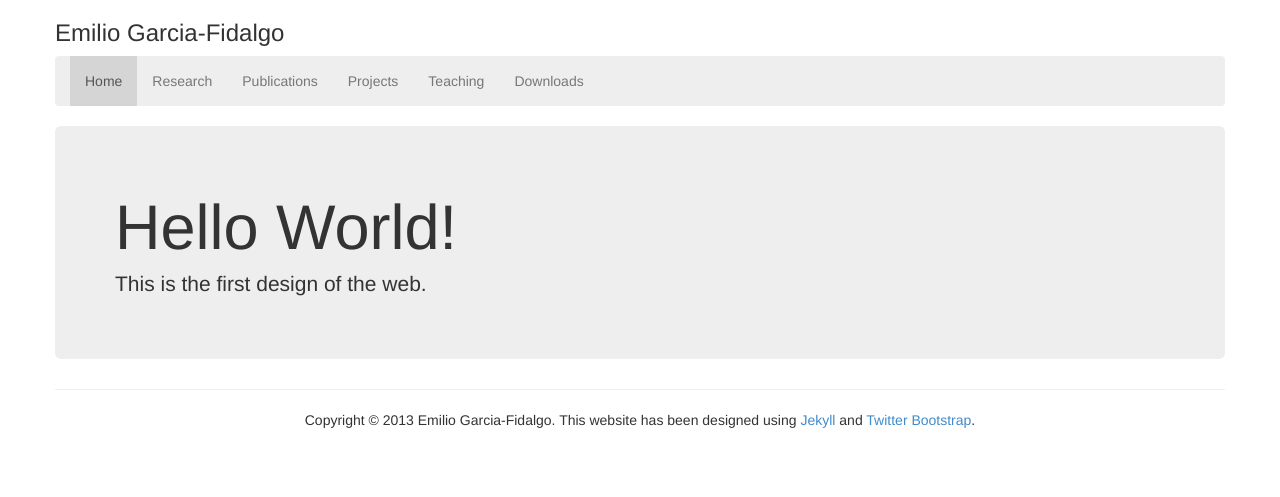
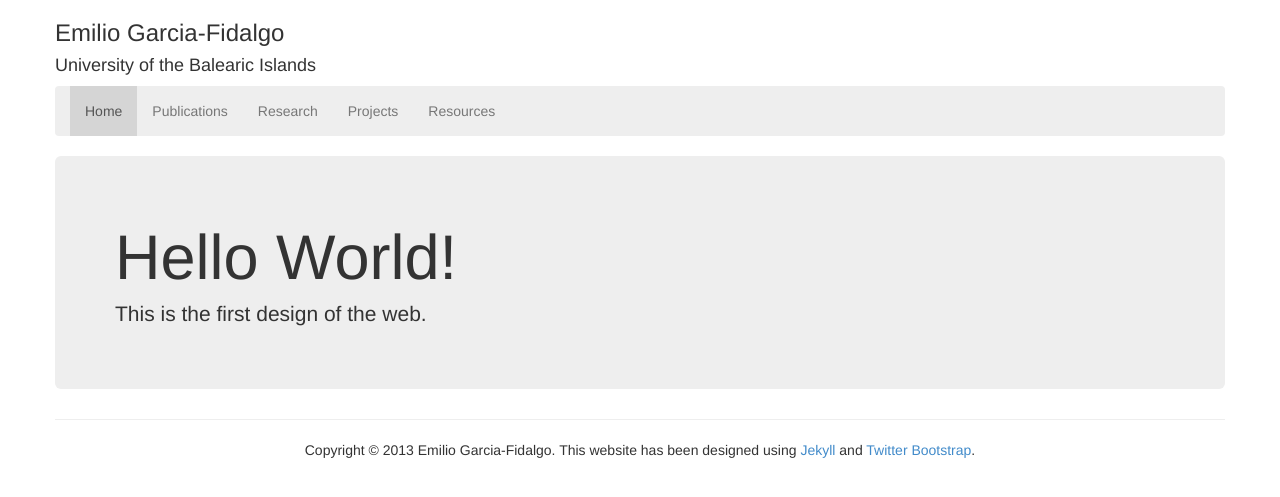
Before and after one commit to emiliofidalgo/emiliofidalgo.github.io, a Jekyll site: the page built from index.html, in a window 1280 px wide. Shown: the top 497 px of the page. Built offline with Jekyll 4.4.1, drawn with Linux system fonts in a browser that asks for light colours.

Commit message:
The web is now fully templated.

```diff
--- a/_includes/footer.html
+++ b/_includes/footer.html
@@ -9,8 +9,8 @@
 		<!-- JavaScript plugins (requires jQuery) -->
 		<script src="http://code.jquery.com/jquery.min.js"></script>
 		<!-- Include all compiled plugins (below), or include individual files as needed -->
-		<script src="js/bootstrap.min.js"></script>
+		<script src="/js/bootstrap.min.js"></script>
 		<!-- Optionally enable responsive features in IE8 -->
-		<script src="js/respond.min.js"></script>
+		<script src="/js/respond.min.js"></script>
 	</body>
 </html>
--- a/_includes/header.html
+++ b/_includes/header.html
@@ -6,23 +6,55 @@
 		<meta http-equiv="X-UA-Compatible" content="IE=edge">
 		<meta name="description" content>
 		<meta name="author" content>
-		<title>Emilio Garcia-Fidalgo | UIB</title>
+		<title>Emilio Garcia-Fidalgo</title>
 
 		<!-- Bootstrap -->
-		<link href="css/bootstrap.min.css" rel="stylesheet">
+		<link href="/css/bootstrap.min.css" rel="stylesheet">
 	</head>
 	<body style>
 		<!-- Content -->
 		<div class="container">
 			<!-- Header -->
 			<h3>Emilio Garcia-Fidalgo</h3>
+			<h4>University of the Balearic Islands</h4>
 			<div class="navbar">
 				<ul class="nav navbar-nav">
-					<li class="active"><a href="#">Home</a></li>
-					<li><a href="#">Research</a></li>
-					<li><a href="#">Publications</a></li>
-					<li><a href="#">Projects</a></li>
-					<li><a href="#">Teaching</a></li>
-					<li><a href="#">Downloads</a></li>
+					{% if page.id == 'home' %}
+						<li class="active"><a href="/">Home</a></li>
+					{% else %}
+						<li><a href="/">Home</a></li>
+					{% endif %}
+
+					{% if page.id == 'publications' %}
+						<li class="active"><a href="/publications">Publications</a></li>
+					{% else %}
+						<li><a href="/publications">Publications</a></li>
+					{% endif %}
+
+					{% if page.id == 'research' %}
+						<li class="active"><a href="/research">Research</a></li>
+					{% else %}
+						<li><a href="/research">Research</a></li>
+					{% endif %}
+
+					{% if page.id == 'projects' %}
+						<li class="active"><a href="/projects">Projects</a></li>
+					{% else %}
+						<li><a href="/projects">Projects</a></li>
+					{% endif %}
+
+					{% comment %}
+					{% if page.id == 'teaching' %}
+						<li class="active"><a href="/teaching">Teaching</a></li>
+					{% else %}
+						<li><a href="/teaching">Teaching</a></li>
+					{% endif %}
+					{% endcomment %}
+
+					{% if page.id == 'resources' %}
+						<li class="active"><a href="/resources">Resources</a></li>
+					{% else %}
+						<li><a href="/resources">Resources</a></li>
+					{% endif %}
 				</ul>
 			</div>
--- a/index.html
+++ b/index.html
@@ -1,5 +1,6 @@
 ---
 layout: default
+id: home
 ---
 
 <div class="jumbotron">
```
Also changed, not shown: projects/index.html (added, +7 -0 lines), publications/index.html (added, +7 -0 lines), research/index.html (added, +7 -0 lines), resources/index.html (added, +7 -0 lines), teaching/index.html (added, +7 -0 lines).
